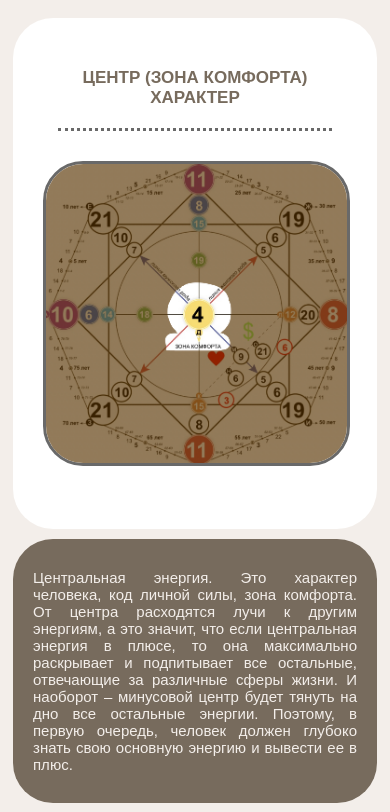
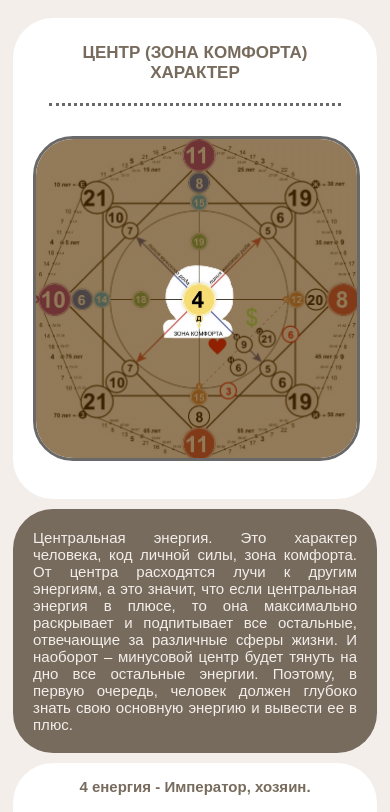
Before and after one commit to sokolenko97/Ira, a plain HTML site: page index.html in a window 390 px wide. Shown: the top 812 px of the page. Drawn offline with Linux system fonts and the light colour scheme; a web font is replaced by a local one.

Commit message:
mobile style

```diff
--- a/style.css
+++ b/style.css
@@ -24,7 +24,7 @@ body{
     background-color: white;
     margin: 10px auto;
     border-radius: 40px;
-    padding: 30px;
+    padding: 10px 30px;
 }
 main{
     padding: 0 5px;
@@ -33,7 +33,6 @@ main{
 
 h1,h2,h3{
     text-transform: uppercase;
-    margin: 0;
     margin-bottom: 30px;
     text-align: center;
 }
@@ -76,7 +75,6 @@ h3{
 }
 
 h4{
-    margin: 10px 0;
     text-align: center;
 }
 
@@ -109,13 +107,16 @@ ul{
     h4{
         font-size: 15px;
         margin: 10px 0;
-        margin: 0;
     }
     .blue{
         max-width: 100%;
+        padding: 20px 20px;
     }
     ul{
-        padding: 0 10px;
+        padding: 0 10px 5px 10px;
+    }
+    .block{
+        padding: 5px 20px;
     }
 }
 .last{
```
